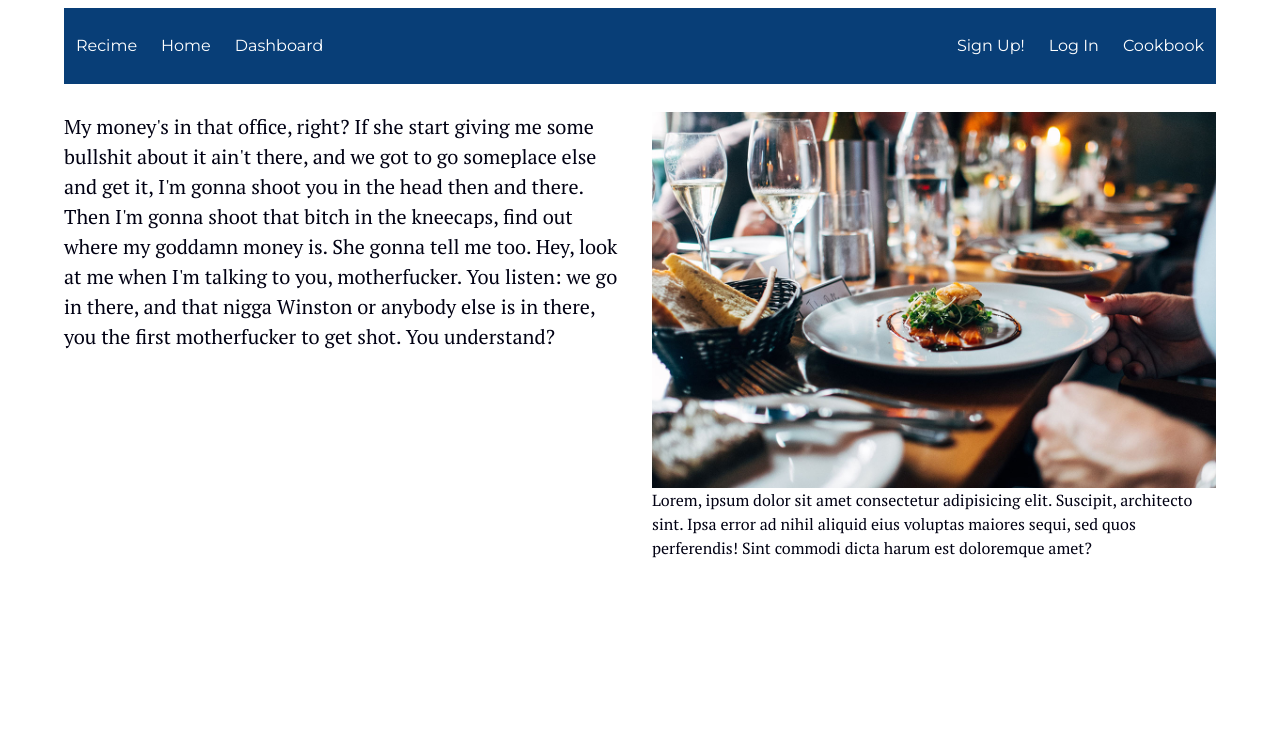
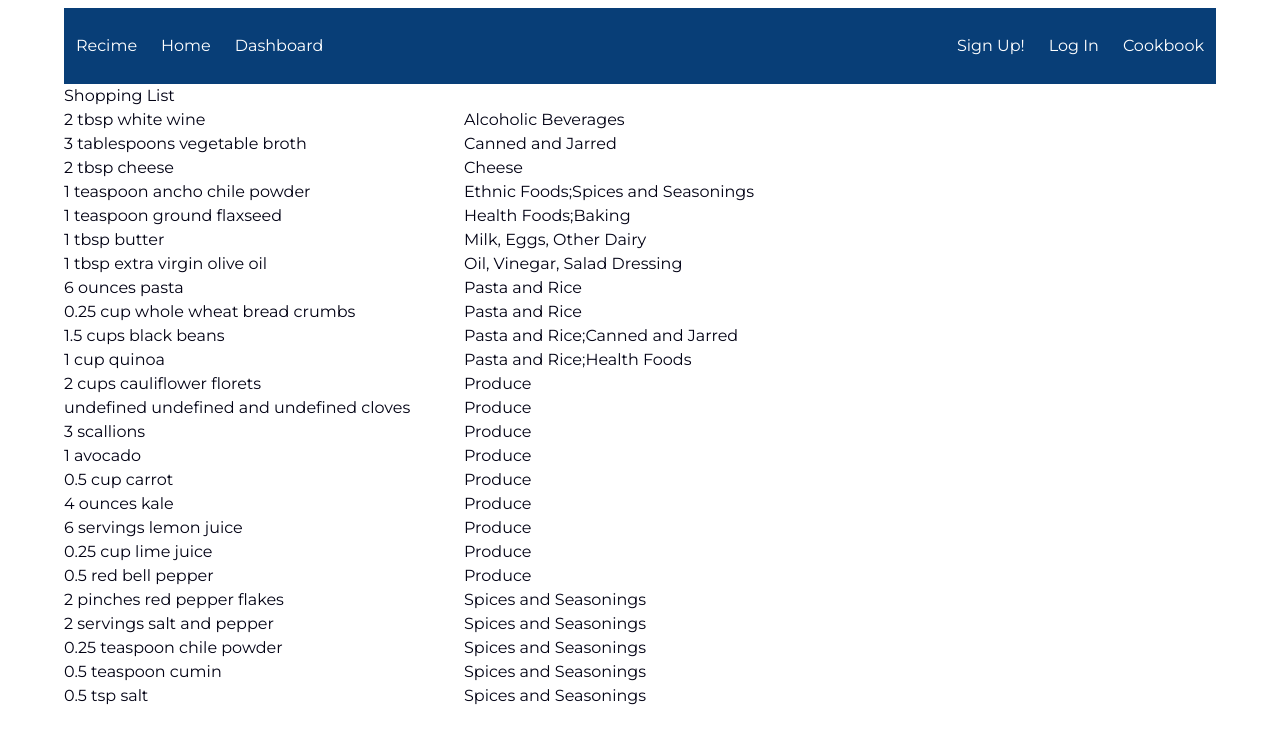
Before and after one commit to wesleypearce/my-recime, a React (Vite) app: page /shoppinglist in a window 1280 px wide. Shown: the top 744 px of the page. Built offline with nearby package versions, Linux system fonts and the light colour scheme; no server answers.

Commit message:
Changed cookbook. Made ShoppingList

```diff
--- a/src/App.js
+++ b/src/App.js
@@ -6,7 +6,7 @@ import Signup from './components/Signup';
 import Dashboard from './components/Dashboard';
 import Home from './components/Home';
 import Navbar from './components/Navbar';
-import Cookbook from './components/Cookbook';
+import ShoppingList from './components/ShoppingList';
 import { auth } from '../firebase';
 
 // should be removed
@@ -39,8 +39,8 @@ const App = () => {
           <Route path="/recipe">
             <Recipe />
           </Route>
-          <Route path="/cookbook">
-            <Cookbook />
+          <Route path="/shoppinglist">
+            <ShoppingList />
           </Route>
           <Route path="/">
             <Home />
--- a/src/components/Cookbook.js
+++ b/src/components/ShoppingList.js
@@ -2,7 +2,7 @@ import * as React from 'react';
 import { recipe } from '../../recipe';
 import { recipe1 } from '../../recipe1';
 
-const Cookbook = () => {
+const ShoppingList = () => {
   const [recipes, setRecipes] = React.useState([recipe, recipe1]);
   let sortedIngredients = [];
 
@@ -66,4 +66,4 @@ const Cookbook = () => {
   );
 };
 
-export default Cookbook;
+export default ShoppingList;
```
